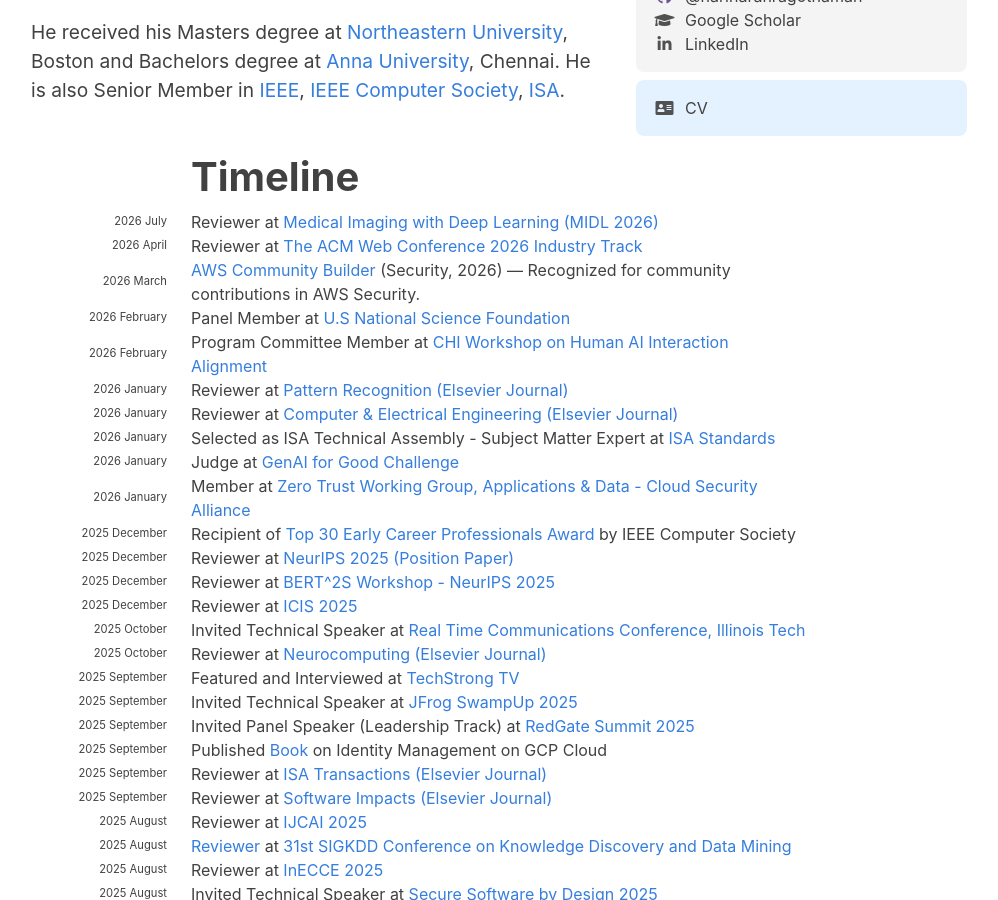
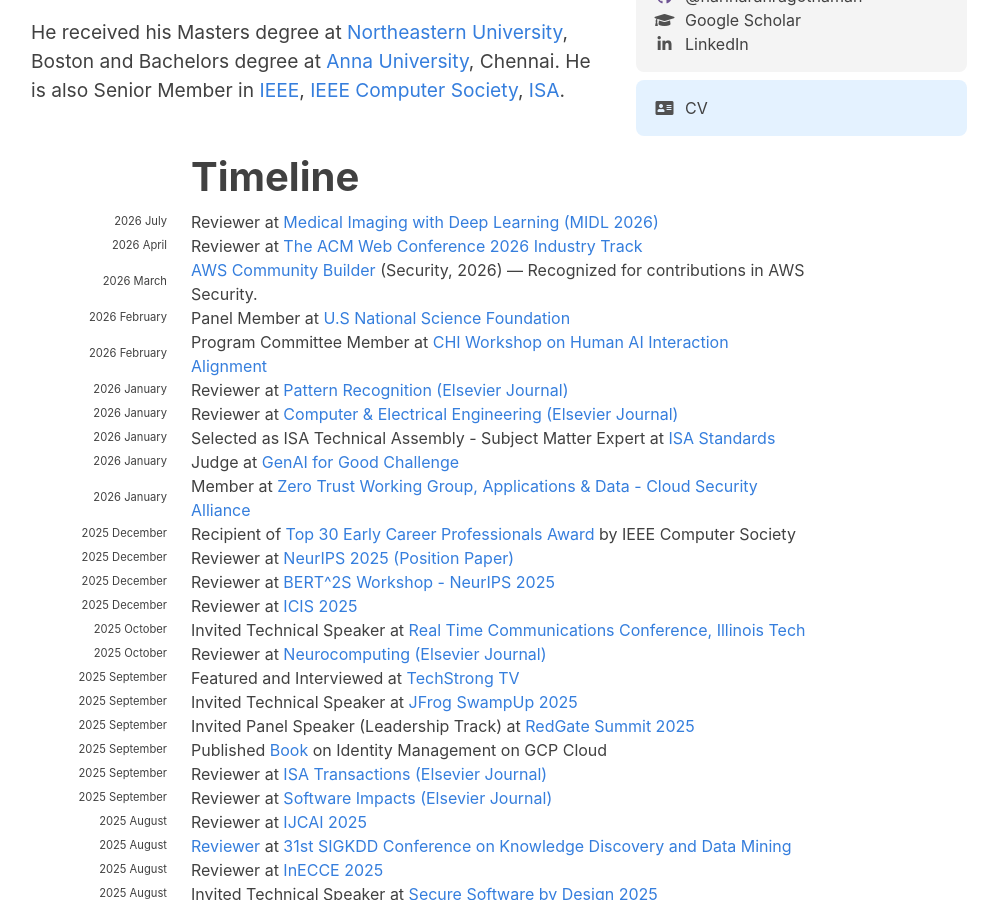
Before and after one commit to hariharanragothaman/hariharanragothaman.github.io, a Jekyll site: the page built from index.md, in a window 1280 px wide and 900 px high, scrolled down 676 px. Shown: the whole window, without its empty margins (141-1139 px from the left). Built offline with Jekyll 4.4.1, drawn with Linux system fonts in a browser that asks for light colours; nearby versions of some CDN libraries; some web fonts are replaced.

Commit message:
Polishes and Updates

```diff
--- a/_data/news.yaml
+++ b/_data/news.yaml
@@ -14,7 +14,7 @@
 
 - year: 2026
   year-extra: March
-  description: <a href="https://builder.aws.com/community/community-builders">AWS Community Builder</a> (Security, 2026) — Recognized for community contributions in AWS Security.
+  description: <a href="https://builder.aws.com/community/community-builders">AWS Community Builder</a> (Security, 2026) — Recognized for contributions in AWS Security.
 
 - year: 2026
   year-extra: February
```
